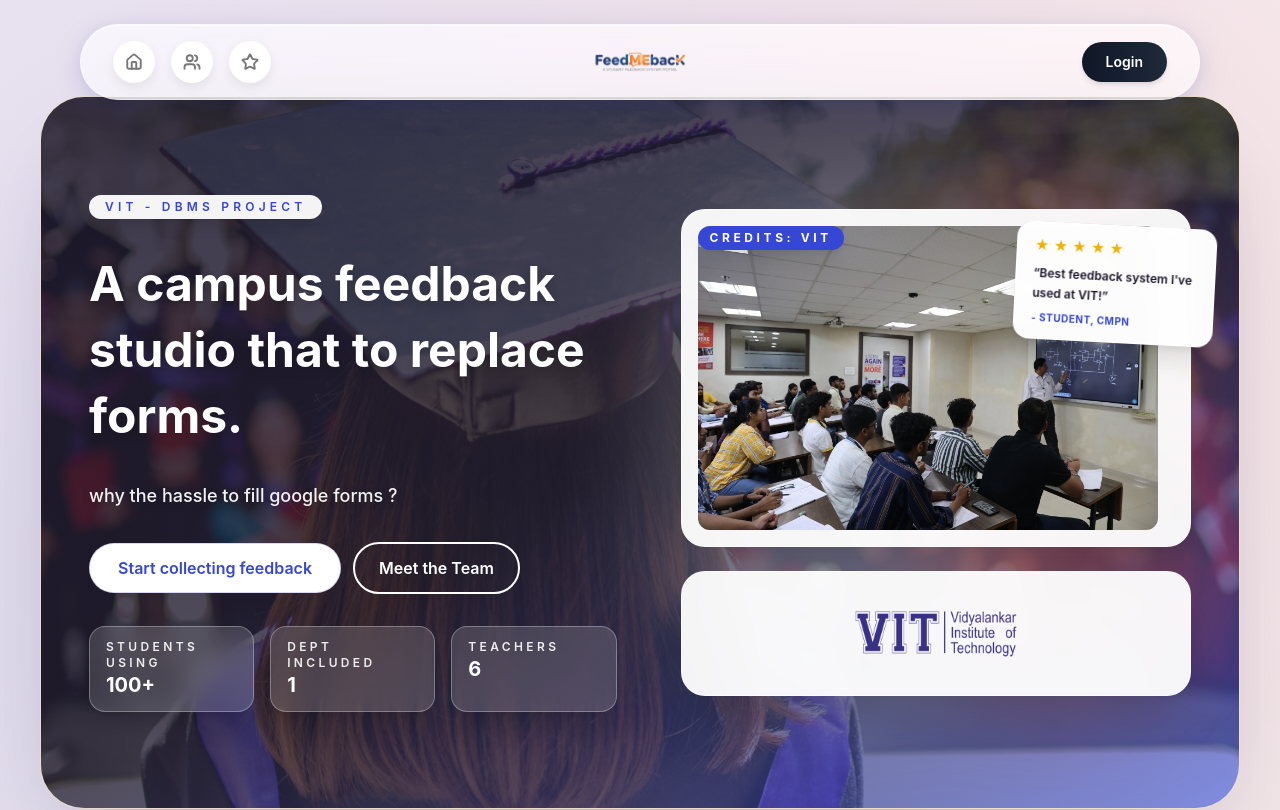
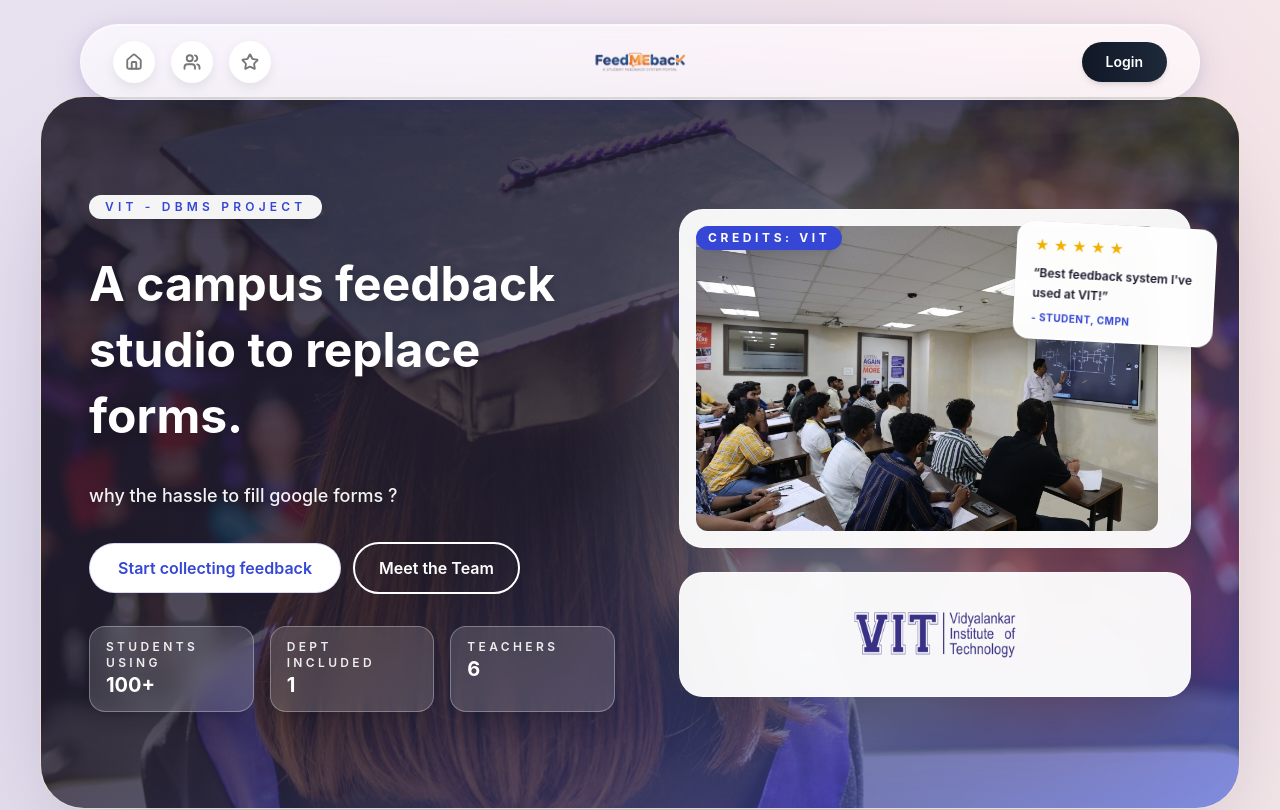
Before and after one commit to Sukumarsawant/student-feedback-sys, a Next.js app: page / in a window 1280 px wide. Shown: the top 810 px of the page. Built offline with nearby package versions, Linux system fonts and the light colour scheme; no server answers.

Commit message:
spelling

```diff
--- a/src/app/page.tsx
+++ b/src/app/page.tsx
@@ -52,7 +52,7 @@
               VIT - DBMS project
             </div>
             <h1 className="text-4xl font-bold leading-snug text-white sm:text-5xl drop-shadow-lg">
-              A campus feedback studio that to replace forms.
+              A campus feedback studio to replace forms.
             </h1>
             <p className="text-base leading-relaxed text-white/95 sm:text-lg font-medium drop-shadow-md">
               why the hassle to fill google forms ?
```
